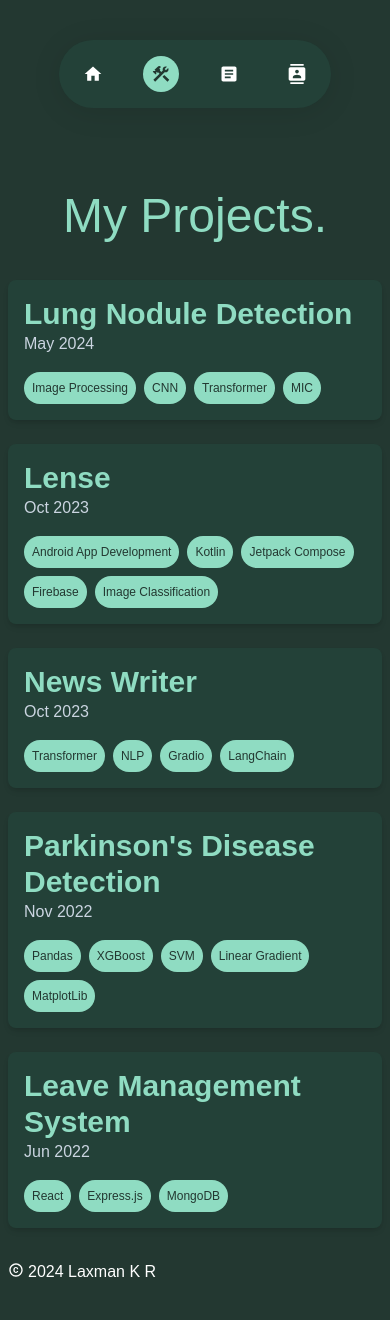
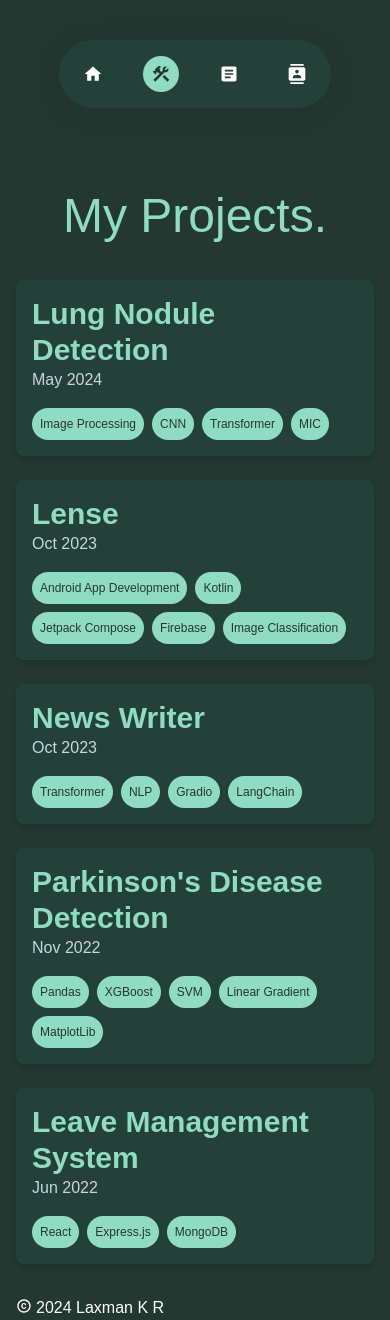
Before and after one commit to thaletto/Portfolio, a Next.js app: page /projects in a window 390 px wide. Before the commit the page ends 1284 px from the top, so only its background shows below. Built offline with nearby package versions, Linux system fonts and the light colour scheme; a web font is replaced by a local one; what tailwindcss-filters would draw is missing.

Commit message:
v1.0.1
Responsiveness Patch

```diff
--- a/app/page.tsx
+++ b/app/page.tsx
@@ -47,7 +47,7 @@ export default function Home() {
       </div>
       <AboutMe />
 
-      <div className="grid grid-cols-1 sm:grid-cols-1 md:grid-cols-2 mx-2 sm:mx-4 md:mx-8 mb-8 gap-6 mt-16">
+      <div className="grid grid-cols-1 sm:grid-cols-1 md:grid-cols-2 mx-4 sm:mx-8 mb-8 gap-6 mt-16">
         <Experience />
         <Education />
         <Skills />
--- a/app/projects/page.tsx
+++ b/app/projects/page.tsx
@@ -42,7 +42,7 @@ export default function Projects() {
         </p>
       </div>
 
-      <div className="grid grid-cols-1 sm:grid-cols-1 md:grid-cols-2 lg:grid-cols-3 mx-2 sm:mx-4 md:mx-8 mb-8 gap-6 mt-10">
+      <div className="grid grid-cols-1 sm:grid-cols-1 md:grid-cols-2 lg:grid-cols-3 mx-4 sm:mx-8 mb-8 gap-6 mt-10">
         {projects.map((project) => (
           <div
             key={project.id}
--- a/components/footer.tsx
+++ b/components/footer.tsx
@@ -1,4 +1,4 @@
-'use client';
+"use client";
 
 import { MdCopyright } from "react-icons/md";
 import { SiNextdotjs, SiTailwindcss, SiVercel } from "react-icons/si";
@@ -8,23 +8,32 @@ import { useState } from "react";
 export default function Footer() {
   const [ishovered, setIsHovered] = useState(false);
   return (
-        <footer className={tnw.className + ' w-full flex flex-row md:mb-48 sm:mb-8 relative'}>
-          <p className='ml-2 sm:ml-4 md:ml-8 flex flex-row items-center'>
-            <MdCopyright className='mb-1 mr-1' /> {new Date().getFullYear()} Laxman K R
+    <footer
+      className={
+        tnw.className + " w-full flex flex-row md:mb-32 sm:mb-8 relative"
+      }
+    >
+      <p className="ml-4 sm:ml-8 flex flex-row items-center">
+        <MdCopyright className="mb-1 mr-1" /> {new Date().getFullYear()} Laxman
+        K R
       </p>
       <p
-            className='cursor-pointer ml-auto mr-8 hidden md:block' // Hidden on small screens, visible on md and up
+        className="cursor-pointer ml-auto mr-8 hidden md:block" // Hidden on small screens, visible on md and up
         onMouseEnter={() => setIsHovered(true)}
         onMouseLeave={() => setIsHovered(false)}
       >
         Colophon
         {ishovered && (
-              <div className='absolute right-0 bg-charcoal-light p-4 flex flex-col w-auto mt-2 mr-8 rounded-lg shadow-lg'>
-                <p className='flex items-center'>
-                  Made using <SiNextdotjs className='mx-2 mb-2'/> and <SiTailwindcss className='ml-2 mr-1 mb-2'/>. Hosted using <SiVercel className='ml-2 mr-1 mb-2'/>.
+          <div className="absolute right-0 bg-charcoal-light p-4 flex flex-col w-auto mt-2 mr-8 rounded-lg shadow-lg">
+            <p className="flex items-center">
+              Made using <SiNextdotjs className="mx-2 mb-2" /> and{" "}
+              <SiTailwindcss className="ml-2 mr-1 mb-2" />. Hosted using{" "}
+              <SiVercel className="ml-2 mr-1 mb-2" />.
             </p>
             <p className={acornLight.className}>Title Font: Acorn Semi Bold.</p>
-                <p className={gtPlanarRegular.className}>Body Font: GT Planar Regular.</p>
+            <p className={gtPlanarRegular.className}>
+              Body Font: GT Planar Regular.
+            </p>
           </div>
         )}
       </p>
```
Lines whose indentation alone changed are shown as unchanged.
